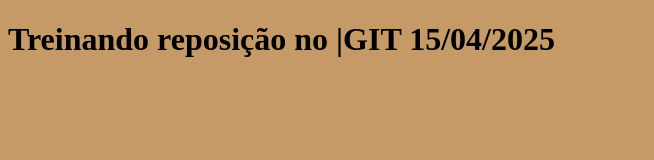
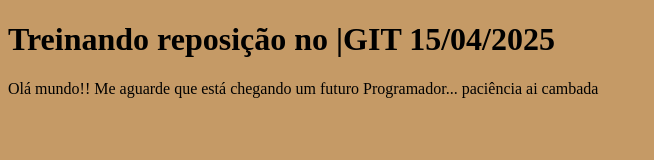
Before and after one commit to joaobatistaleoncampos/pastagit15, a plain HTML site: page index.html in a window 1280 px wide. Shown: the whole page, without its empty margins (0-654 px from the left). Drawn offline with Linux system fonts and the light colour scheme.

Commit message:
acrescentei um novo paragrafo no HTML

```diff
--- a/index.html
+++ b/index.html
@@ -9,6 +9,6 @@
 </head>
 <body>
     <h1>Treinando reposição no |GIT 15/04/2025</h1>
-
+    <p> Olá mundo!! Me aguarde que está chegando um futuro Programador... paciência ai cambada</p>
 </body>
 </html>
```
